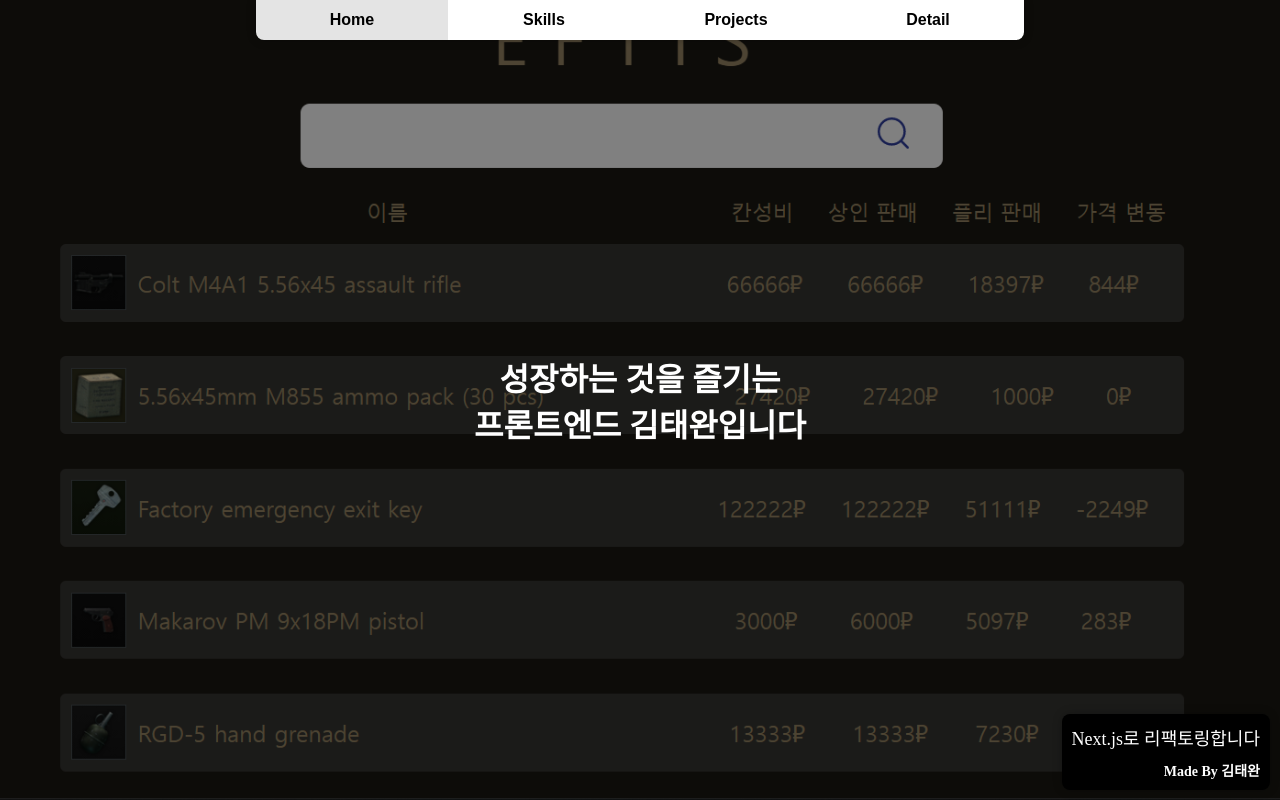
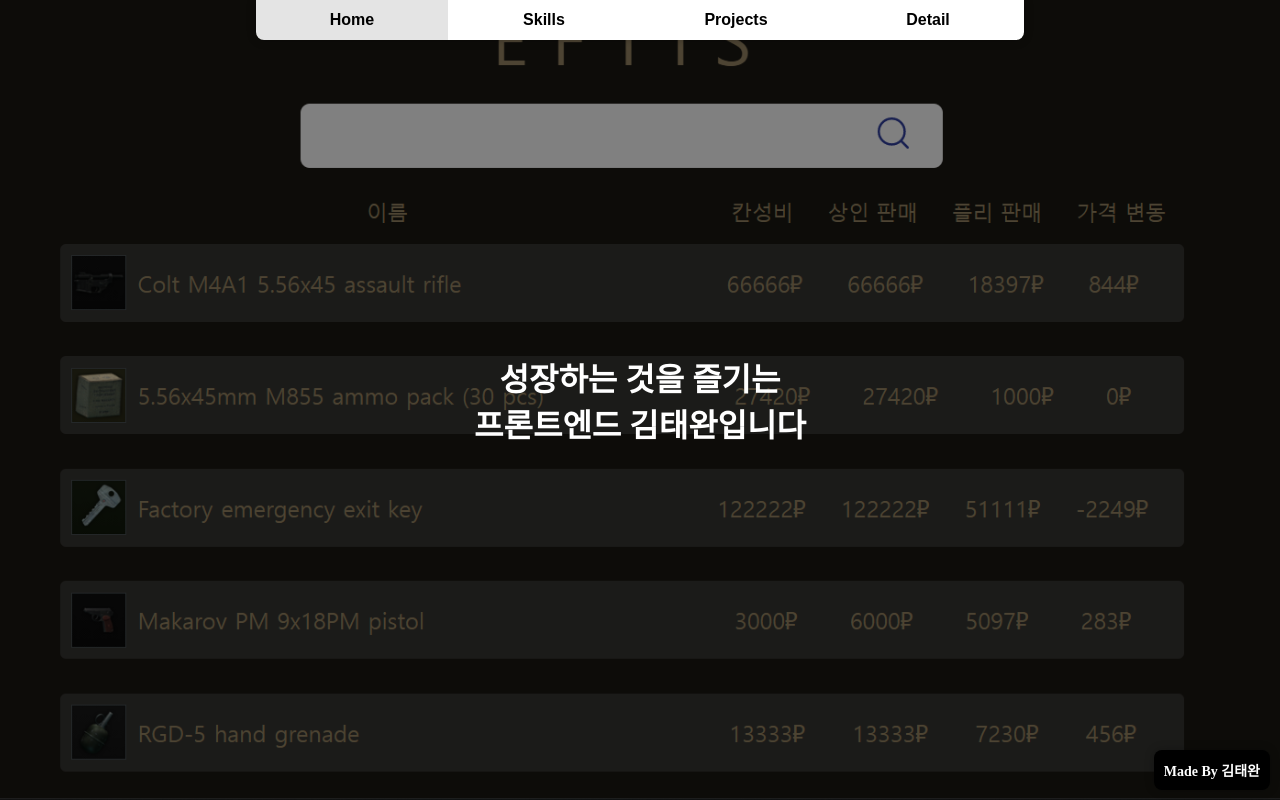
Before and after one commit to ipiyou/ipiyou.github.io, a React (Create React App) app: page / in a window 1280 px wide. Built offline with nearby package versions, Linux system fonts and the light colour scheme.

Commit message:
fix: footer 다음 예정 텍스트 제거

```diff
--- a/src/components/common/Footer.tsx
+++ b/src/components/common/Footer.tsx
@@ -8,7 +8,6 @@ interface PropsType {
 export const Footer = ({ scroll }: PropsType) => {
   return (
     <_Wrapper scroll={scroll}>
-      <_Text size="18px">Next.js로 리팩토링합니다</_Text>
       <_Text size="14px" weight="bold">
         Made By 김태완
       </_Text>
```
